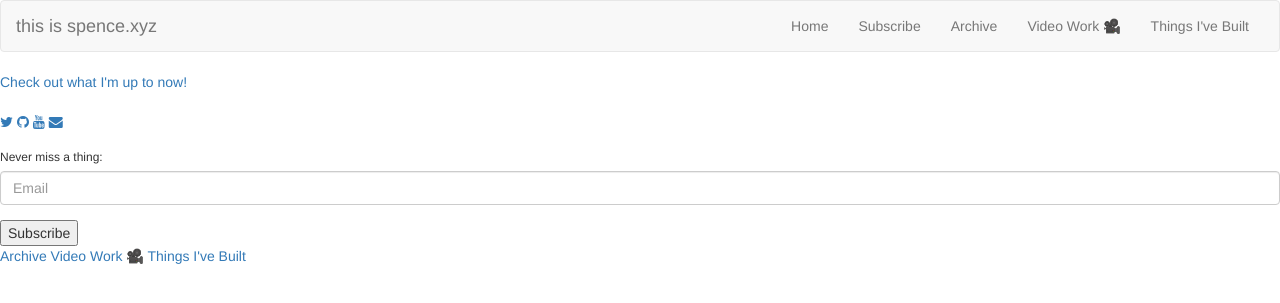
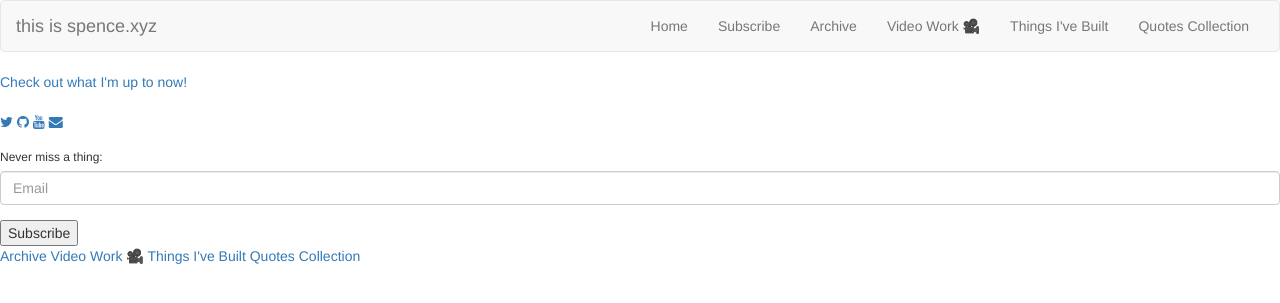
Before and after one commit to spencercree/customPhantom, a Node project: template default.hbs in a window 1280 px wide. Shown: the top 303 px of the page. Run offline with Node 20 templates, Linux system fonts and the light colour scheme; the template is opened without the code that fills it, so the values that code supplies are empty; some libraries are stand-ins or nearby versions.

Commit message:
added links in the navbar and sidebar to get to the quotes page

```diff
--- a/partials/navbar.hbs
+++ b/partials/navbar.hbs
@@ -19,6 +19,7 @@
         <li><a href="/posts-archive">Archive</a></li>
         <li><a href="https://www.youtube.com/channel/UCz1c302WVqjFh_c-KUoJLcw">Video Work &#x1F3A5;</a></li>
         <li><a href="/portfolio">Things I've Built</a></li>
+        <li><a href="/quotes">Quotes Collection</a></li>
       </ul>
     </div><!-- /.navbar-collapse -->
   </div><!-- /.container-fluid -->
--- a/partials/sidebar.hbs
+++ b/partials/sidebar.hbs
@@ -43,6 +43,7 @@
     	<a href="/posts-archive">Archive</a>
       <a href="https://www.youtube.com/channel/UCz1c302WVqjFh_c-KUoJLcw">Video Work &#x1F3A5;</a>
       <a href="/portfolio">Things I've Built</a>
+      <a href="/quotes">Quotes Collection</a>
     </div>
 </div>
 	</div>
```
